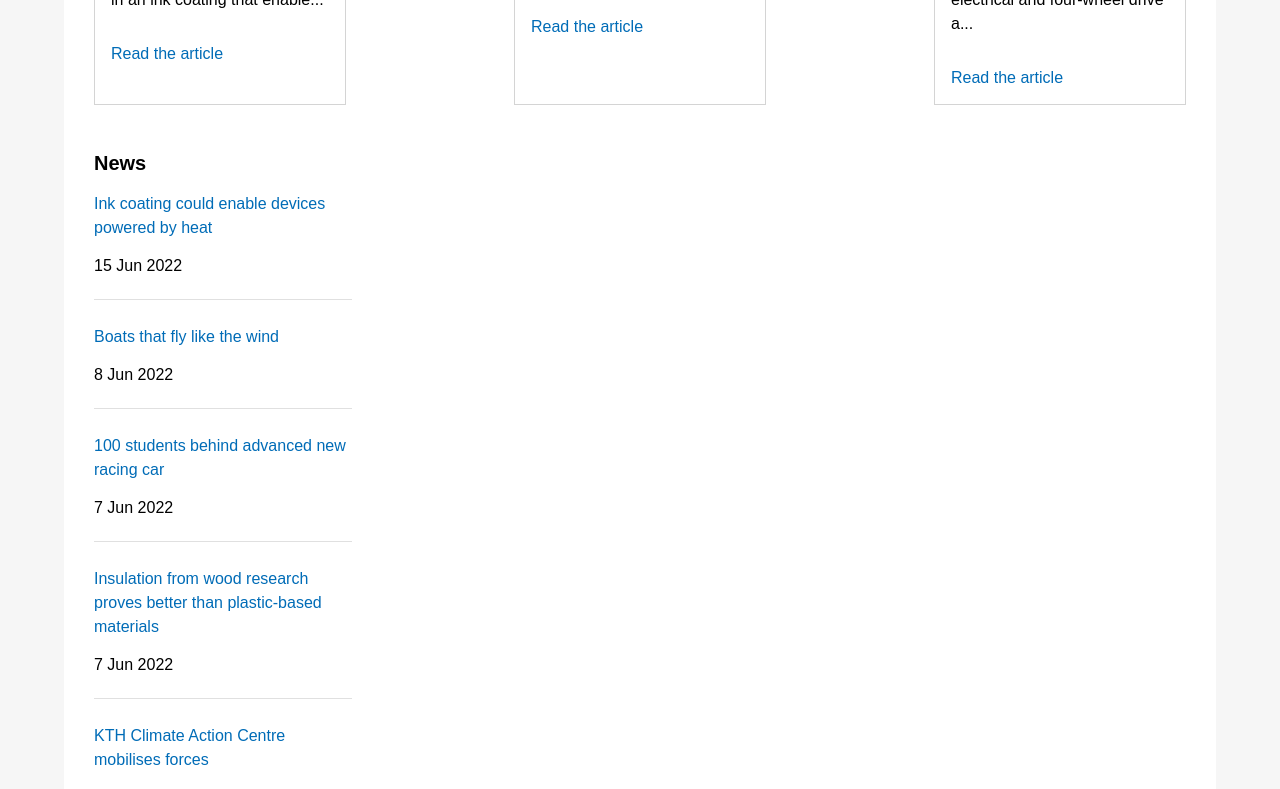
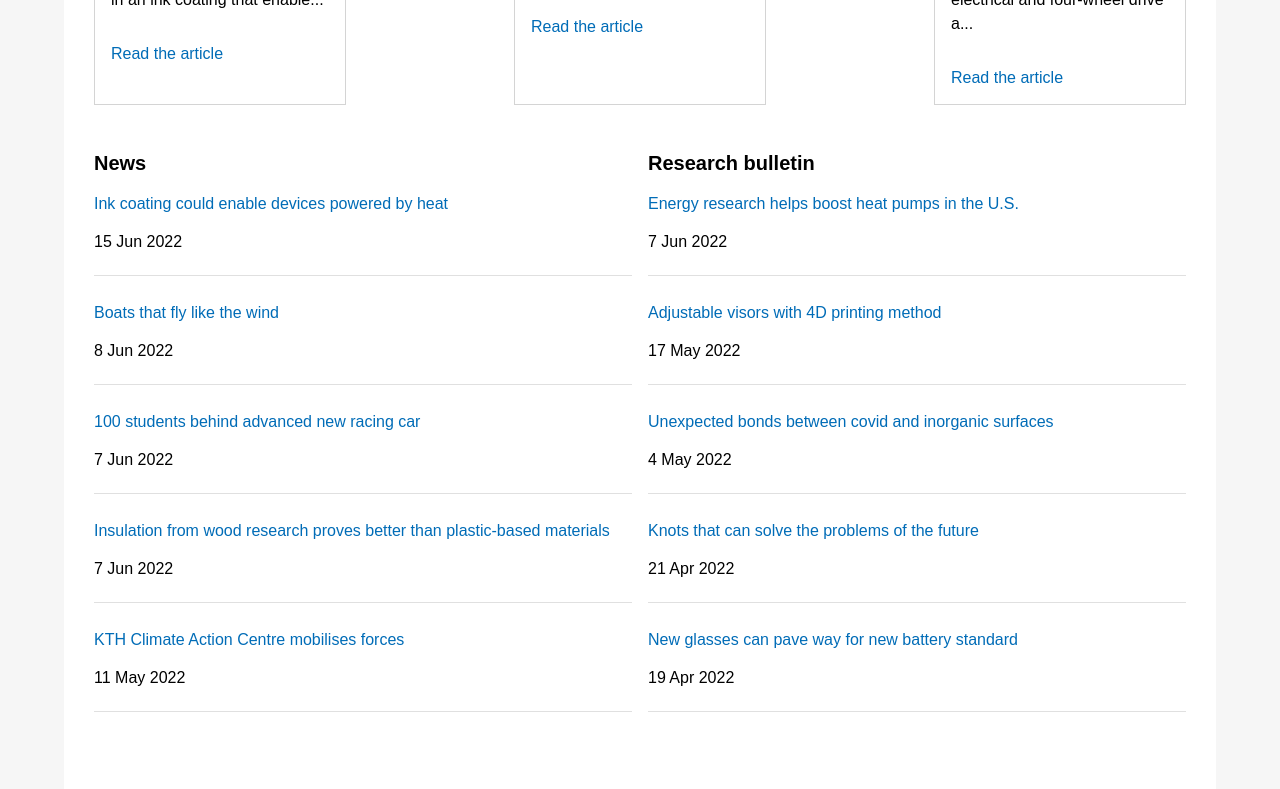
Before and after one commit to SwedishProjects/KTH-University, a React (Create React App) app: page /research in a window 1280 px wide. Shown: the part 1540-2329 px from the top of the page. Built offline with nearby package versions, Linux system fonts and the light colour scheme.

Commit message:
feat (Research) : add ResearchBulletin

```diff
--- a/src/Components/Research/Components/ResearchBulletin/ResearchBulletin.tsx
+++ b/src/Components/Research/Components/ResearchBulletin/ResearchBulletin.tsx
@@ -1,8 +1,27 @@
-
+import { useState } from "react";
+import {ResearchBulletinData} from "../../../../Services/Utils/Data/data";
+import { Typography, } from "@mui/material";
+import {NameStyle} from '../../../../Styles/BulletinLink/index'
+import BulletinLink from "../BulletinLink/BulletinLink";
 const ResearchBulletin = () => {
+  const [LinkCart] = useState(ResearchBulletinData);
     return (
     <>
+ <Typography
+    sx={NameStyle}
+      variant="body2"
+      mb={2.5}
 
+
+    >
+   Research bulletin
+    </Typography>
+{LinkCart.map((LinkDate) => (
+              <BulletinLink
+              date = {LinkDate.date}
+              links={LinkDate.links}
+              />
+            ))}
     </>
     );
   };
--- a/src/Components/Research/Research.tsx
+++ b/src/Components/Research/Research.tsx
@@ -6,6 +6,7 @@ import {  Container,Grid ,Box } from "@mui/material";
 import ResearchTeaser from "./Components/ResearchTeaser/ResearchTeaser";
 import {ContainerStyle } from '../../Styles/Container/Container'
 import CurrentActivities from "./Components/CurrentActivities/CurrentActivities";
+import ResearchBulletin from "./Components/ResearchBulletin/ResearchBulletin"
 const links=[
   "Research"
 ]
@@ -22,43 +23,16 @@ const Research = () => {
      <ResearchTeaser />
     <ResearchLink />
     <CurrentActivities />
-    <Grid
-        container
-        height="100%"
-        display="flex"
-        justifyContent="space-between"
-        alignItems="flex-start"
-         sx={{
-          flexWrap: "wrap",
-          flexGrow: "1",
+    <Grid container spacing={2}>
 
-
-          width:{xs:"100%",sm:"100%",lg:"1132px"},
-        margin:"0 ",
-        // marginRight: {xs:"-10px",sm:"30px",lg:"30px"},
-        // marginLeft: {xs:"-25px",sm:"-30px",lg:"-30px"},
-        }}
-      >
-       <Box
-      sx={{
-
-  display: "flex",
-
-flexWrap:{sm:"wrap"},
-  flexDirection: {xs:"column",sm:"row",md:"row",lg:"row",},
-  justifyContent: {xs:"center",sm:"center",md: "flex-start",lg: "flex-start",},
-
-
-      }}
-      >
        <Grid item xs={12} sm={6} md={6} lg={6}>
          <ResearchNews />
         </Grid>
         <Grid item xs={12} sm={6} md={6} lg={6}>
-
+        <ResearchBulletin />
         </Grid>
 
-       </Box>
+
 
       </Grid>
 
--- a/src/Services/Utils/Data/data.ts
+++ b/src/Services/Utils/Data/data.ts
@@ -539,32 +539,32 @@ export const ResearchNewsData = [
 export const ResearchBulletinData = [
   {
     id: 1,
-    date: "",
-    links :""
+    date: "7 Jun 2022",
+    links :"Energy research helps boost heat pumps in the U.S."
 
   },
   {
     id: 2,
-    date: "",
-    links :""
+    date: "17 May 2022",
+    links :"Adjustable visors with 4D printing method"
 
   },
   {
     id: 3,
-    date: "",
-    links :""
+    date: "4 May 2022",
+    links :"Unexpected bonds between covid and inorganic surfaces"
 
   },
   {
     id: 4,
-    date: "",
-    links :""
+    date: "21 Apr 2022",
+    links :"Knots that can solve the problems of the future"
 
   },
   {
     id: 5,
-    date: "",
-    links :""
+    date: "19 Apr 2022  ",
+    links :"New glasses can pave way for new battery standard"
 
   },
 
```
